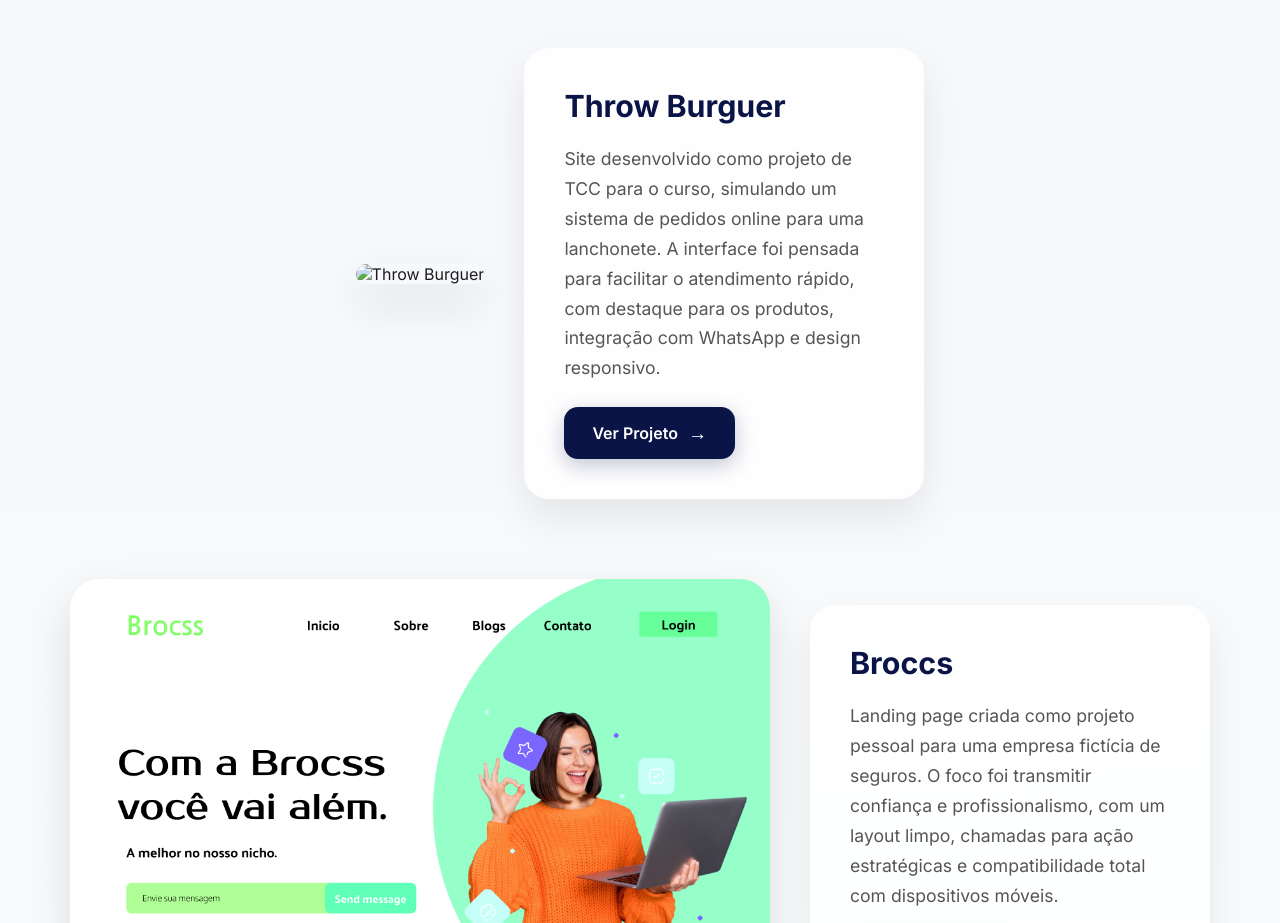
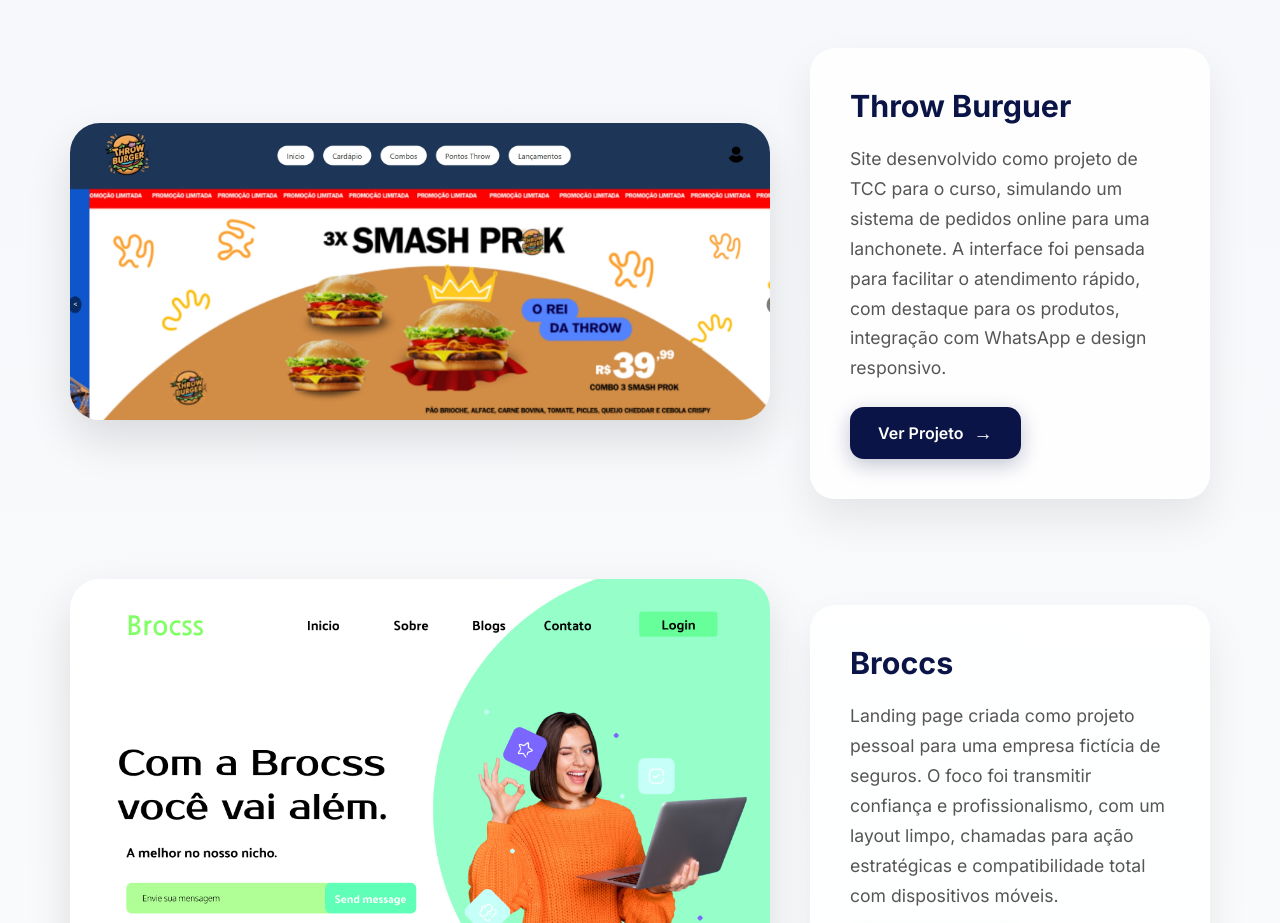
Before and after one commit to guilhermecillo001/foordev, a plain HTML site: page index.html in a window 1280 px wide. Shown: the part 1060-1983 px from the top of the page. Drawn offline with Linux system fonts and the light colour scheme; files whose address does not match are found by name.

Commit message:
Update index.html

```diff
--- a/index.html
+++ b/index.html
@@ -880,7 +880,7 @@ header {
     <div class="portfolio-list">
       <div class="portfolio-item">
         <div class="project-image">
-          <img src="img/throw.jpeg" alt="Throw Burguer">
+          <img src="throw.jpeg" alt="Throw Burguer">
         </div>
         <div class="project-info">
           <h3>Throw Burguer</h3>
```
